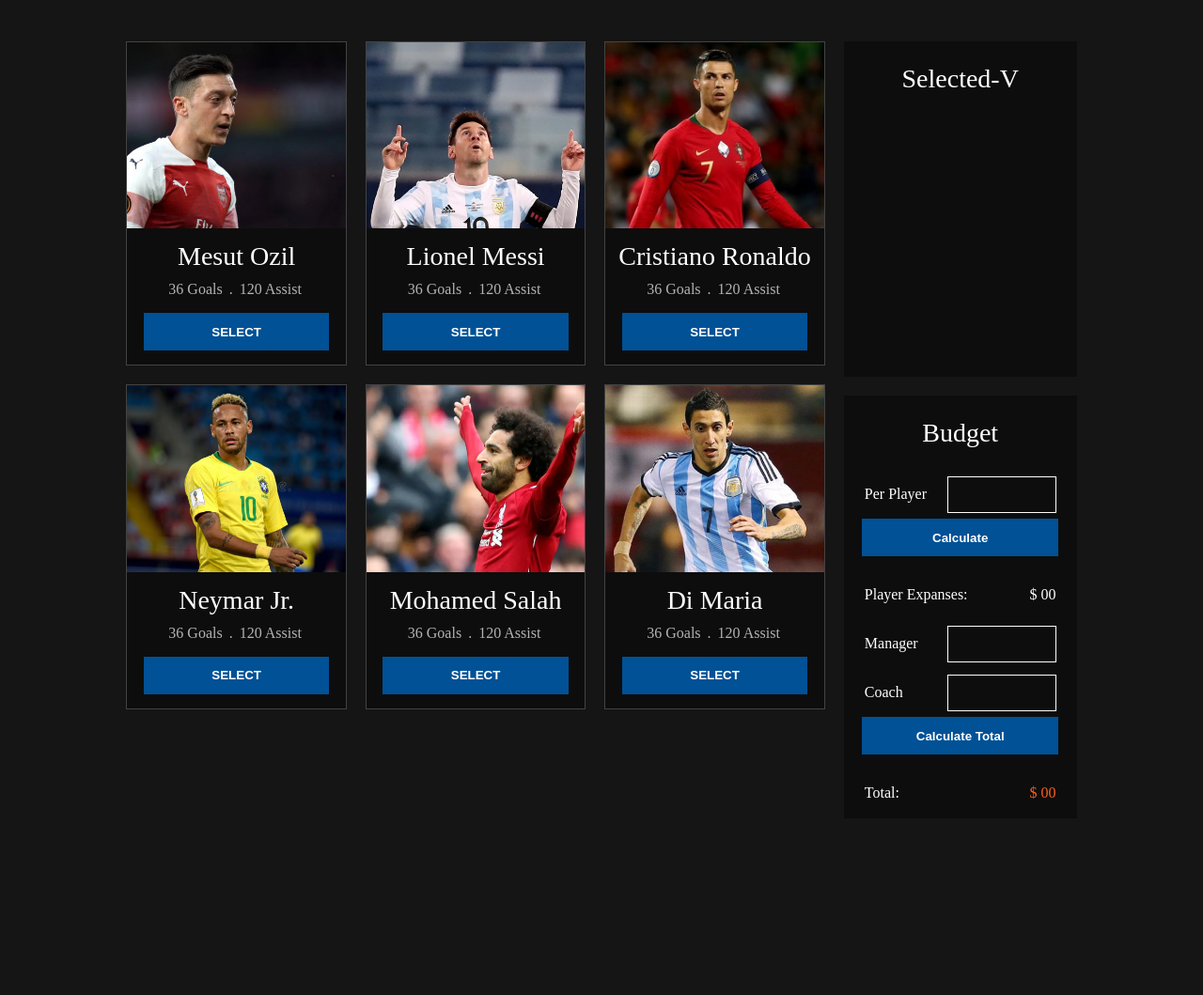
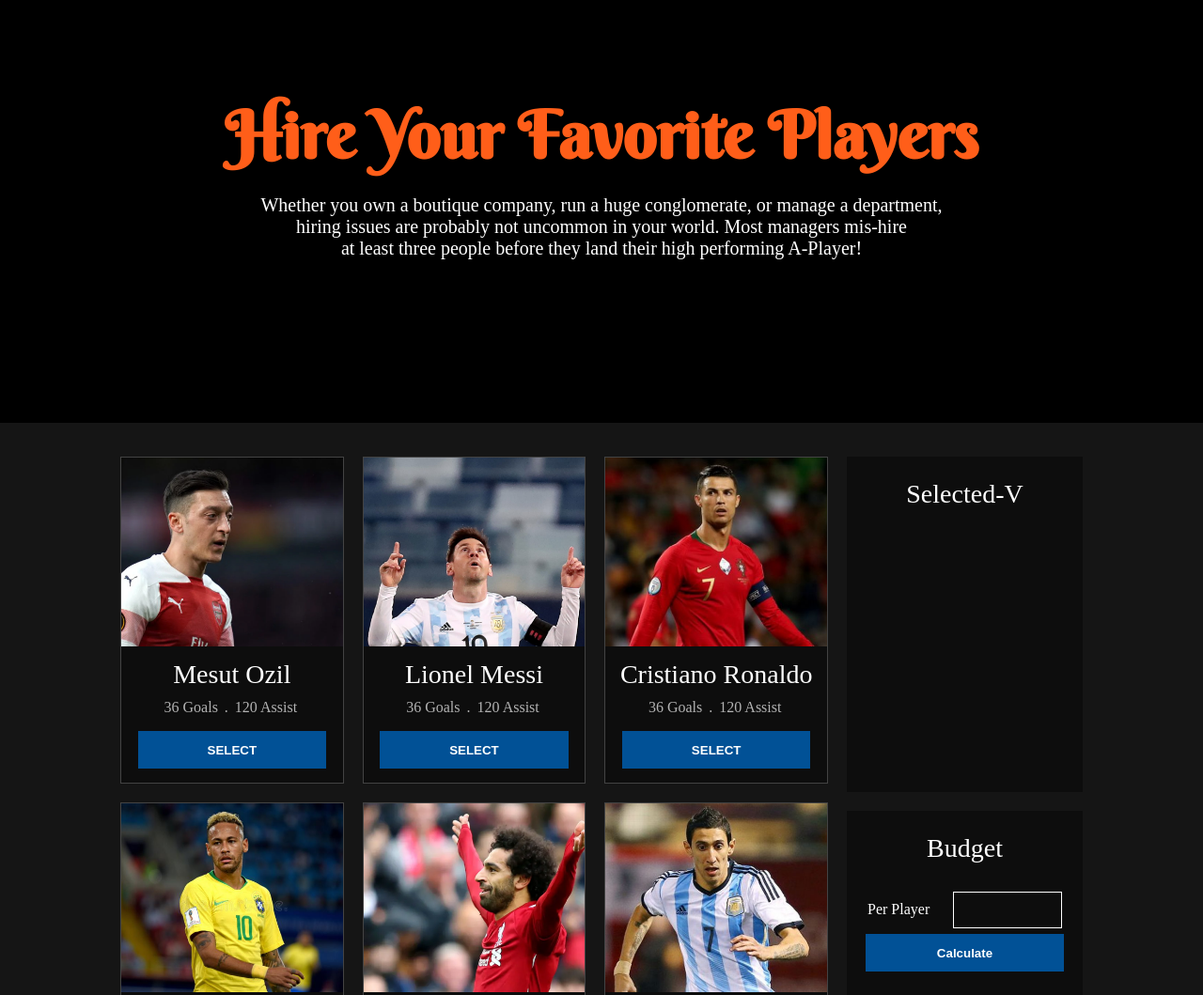
Before and after one commit to nakibuddin/05-hire-your-player, a plain HTML site: page index.html in a window 1280 px wide. Shown: the top 1059 px of the page at 94% size. Before the commit the page ends 879 px from the top, so only its background shows below. Drawn offline with Linux system fonts and the light colour scheme.

Commit message:
header section added

```diff
--- a/index.html
+++ b/index.html
@@ -3,14 +3,23 @@
   <head>
     <meta charset="utf-8">
     <meta name="viewport" content="width=device-width, initial-scale=1">
-    <title>Hire Your Favorite Players</title>
+    <title>Hire Your Players</title>
     <link rel="stylesheet" href="style.css">
+
+    <link rel="preconnect" href="https://fonts.googleapis.com">
+    <link rel="preconnect" href="https://fonts.gstatic.com" crossorigin>
+    <link href="https://fonts.googleapis.com/css2?family=Berkshire+Swash&display=swap" rel="stylesheet">
 
     <style>
 
     </style>
-  </head>
-  <body>
+</head>
+<body>
+    <header>
+        <h1>Hire Your Favorite Players</h1>
+        <p>Whether you own a boutique company, run a huge conglomerate, or manage a department, <br> hiring issues are probably not uncommon in your world. Most managers mis-hire <br> at least three people before they land their high performing A-Player!</p>
+    </header>
+
     <br><br>
     <main class="main-container">
         <div class="players-container">
@@ -102,5 +111,5 @@
     </main>
 
 
-  </body>
+</body>
 </html>
--- a/style.css
+++ b/style.css
@@ -1,6 +1,32 @@
+
 body{
     background-color: #151515;
+    margin: 0px;
 }
+
+
+/* :::::::::::::::::::::::::::::::::::: header section design :::::::::::::::::::::::::::::::: */
+header{
+    height: 450px;
+    background-color: #000000;
+}
+header h1{
+    font-family: 'Berkshire Swash', cursive;
+    font-size: 70px;
+    color: #FF5E19;
+    text-align: center;
+    margin: 0px;
+    padding-top: 100px;
+}
+header p{
+    text-align: center;
+    color: white;
+    font-size: 20px;
+}
+
+
+
+/* :::::::::::::::::::::::::::::::::::: main section design :::::::::::::::::::::::::::::::: */
 .main-container{
     display: flex;
     width: 80%;
@@ -60,10 +86,7 @@ body{
 }
 
 
-
-
-/* :::::::::::::::::::::::::::::::::::: Side bar design :::::::::::::::::::::::::::::::: */
-
+        /* :::::: Side bar design ::::::: */
 .side-bar{
     width: 25%;
 }
@@ -77,7 +100,6 @@ body{
     text-align: center;
     font-weight: 500;
 }
-
 .players-list{
     background-color: #0D0D0D;
     height: 355px;
```
